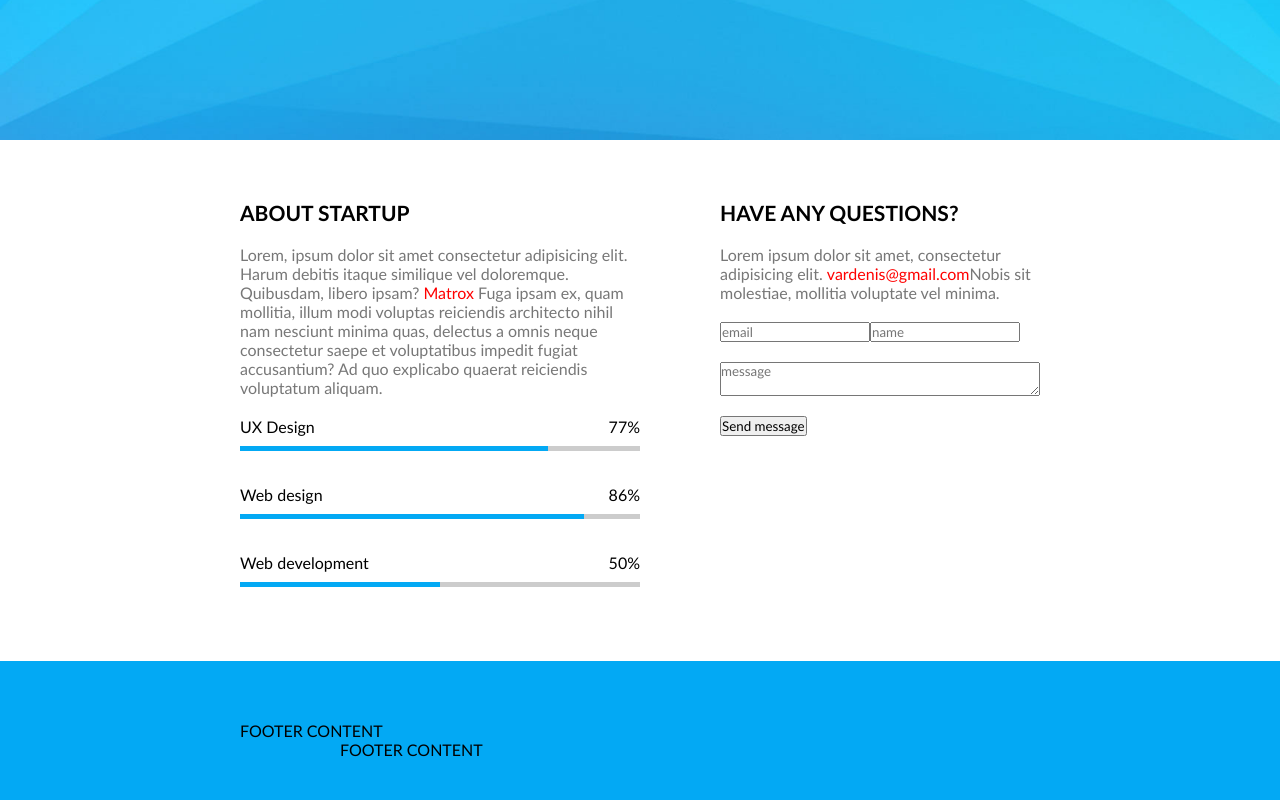
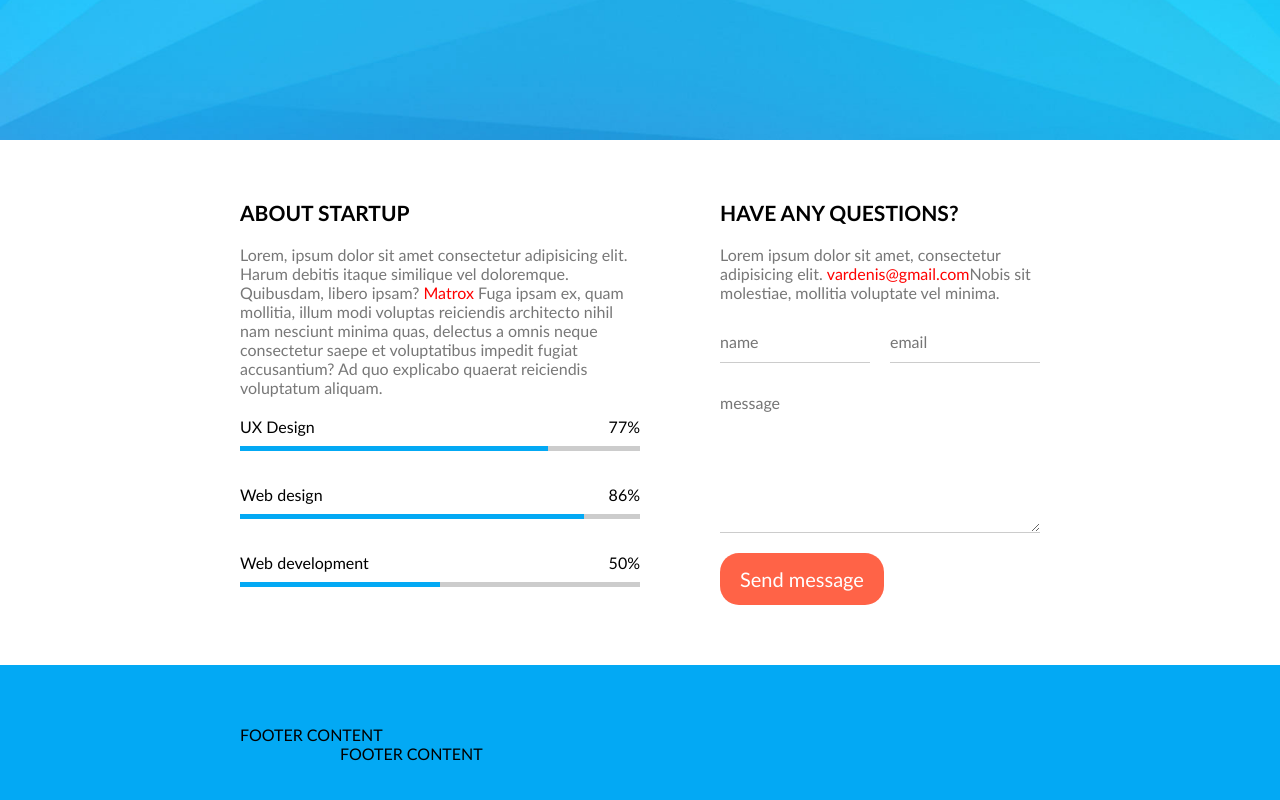
Before and after one commit to Dovydas1z/6-coming-soon, a website: page index.html in a window 1280 px wide. Shown: the part 660-1460 px from the top of the page. Drawn offline with Linux system fonts and the light colour scheme.

Commit message:
message form style

```diff
--- a/css/components/button.css
+++ b/css/components/button.css
@@ -1,6 +1,10 @@
 .btn {
     font-size: 20px;
-    padding: 10px 30px;
+    padding: 0.8em 1em;
     border-radius: 0.95em;
-    border: 0.1em solid blue;
+    background-color: tomato;
+    line-height: 1em;
+    color: #fff;
+    border: none;
+    cursor: pointer;
 }
--- a/css/components/form.css
+++ b/css/components/form.css
@@ -1,5 +1,4 @@
 .form {
-
 }
 
 .form > * {
@@ -7,20 +6,36 @@
 }
 
 .form > *:last-child {
-    margin-bottom: o;
+    margin-bottom: 0;
 }
 
 .form > input {
     width: calc(50% - 10px);
 }
-
 .form > input:last-of-type {
-    float: left;
+    float: right;
 }
 
+.form > textarea {
+    width: 100%;
+    resize: both;
+    min-height: 100px;
+    max-height: 300px;
+    height: 150px;
+}
 
+.form > label {
+    display: none;
+}
 
+.form > .input {
+    border: none;
+    font-size: 16px;
+    line-height: 1.5em;
+    padding: 0.5em 0;
+    border-bottom: 1px solid #cccccc;
+}
 
-.form > textarea {
-width: 100%;
+.form *:focus {
+    outline: 1px solid yellowgreen;
 }
--- a/index.html
+++ b/index.html
@@ -88,10 +88,13 @@
                 <h2 class="content-title">Have any questions?</h2>
                 <p class="content-description"> Lorem ipsum dolor sit amet, consectetur adipisicing elit.  <a class="link" href="mailto:vardenis@gmail.com">vardenis@gmail.com</a>Nobis sit molestiae, mollitia voluptate vel minima.</p>
                 <form class="form">
-                    <input type="text" placeholder="name" required autocomplete="name">
-                    <input type="email" placeholder="email" required autocomplete="email">
-                    <textarea name="" id="" placeholder="message" required autocomplete="off"></textarea>
-                    <button type="submit">Send message</button>
+                    <label for="name">Name</label>
+                    <input type="text" class="input" placeholder="name" required autocomplete="name">
+                    <label for="email">Email</label>
+                    <input type="email" class="input" placeholder="email" required autocomplete="email">
+                    <label for="Email">Email</label>
+                    <textarea name="" id="" class="input" placeholder="message" required autocomplete="off"></textarea>
+                    <button class="btn" type="submit">Send message</button>
                 </form>
             </div>
         </div>
```
